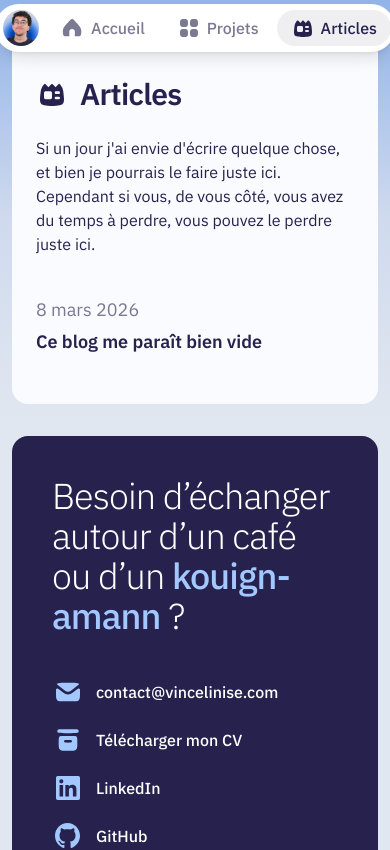
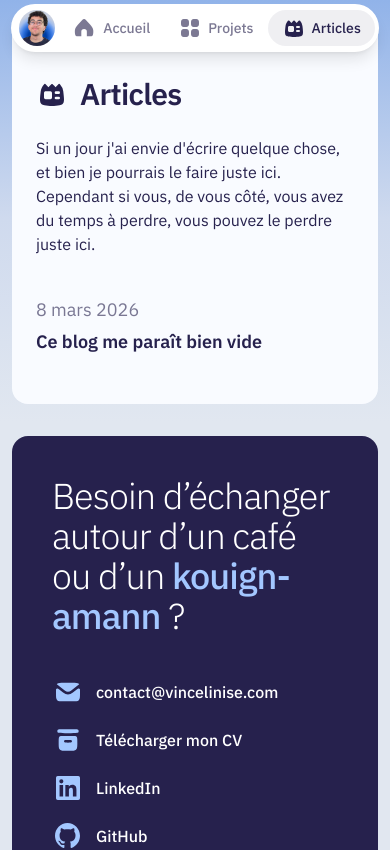
Before and after one commit to ecnivtwelve/vincelinise.com, a Next.js app: page /articles in a window 390 px wide. Shown: the top 850 px of the page. Built offline with nearby package versions, Linux system fonts and the light colour scheme.

Commit message:
fix: Mobile menu size

```diff
--- a/app/components/Navigation/Navigation.tsx
+++ b/app/components/Navigation/Navigation.tsx
@@ -42,7 +42,7 @@ const Navigation = () => {
 
   return (
     <div className="w-full flex items-center justify-center">
-      <nav className={clsx("fixed top-1 md:top-2 flex flex-row gap-1 bg-white rounded-full px-1 py-1.5 h-12 -mb-12 md:-mb-14 z-10 transition-all ease-(--bezier-jiggle) duration-270", hasScrolled ? "shadow-xl/15 lg:top-3" : "shadow-lg lg:top-6 md:h-14 lg:px-1.5")}>
+      <nav className={clsx("fixed top-1 md:top-2 flex flex-row md:gap-1 bg-white rounded-full px-1 py-1.5 h-12 -mb-12 md:-mb-14 z-10 transition-all ease-(--bezier-jiggle) duration-270", hasScrolled ? "shadow-xl/15 lg:top-3" : "shadow-lg lg:top-6 md:h-14 lg:px-1.5")}>
         <div className={clsx("transition-all ease-(--bezier-jiggle) duration-270 flex items-center gap-2 p-1", hasScrolled ? "lg:w-39" : "w-fit lg:w-42")}>
           <Link href="/" className="flex items-center gap-3">
             <Image src="/me.jpg" alt="" width={128} height={128} className="rounded-full min-w-9 w-9 aspect-square" />
@@ -63,7 +63,7 @@ const Navigation = () => {
             )}
           >
             <item.icon fill="var(--foreground)" className="w-6 h-6" />
-            {item.title}
+            <p className="text-sm md:text-base"> {item.title}</p>
           </Link>
         ))}
 
```
